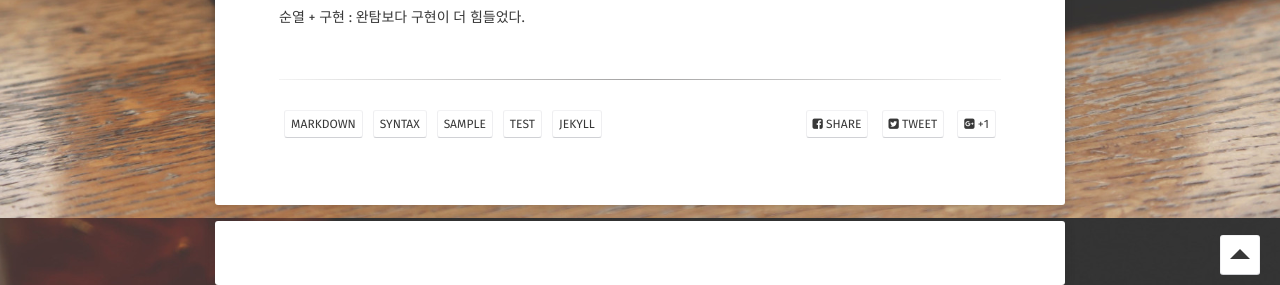
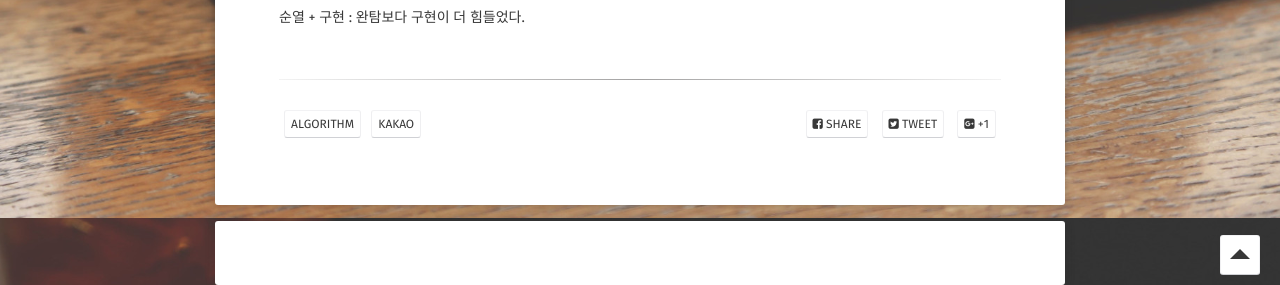
Before and after one commit to limkinam/limkinam.github.io, a Jekyll site: the page built from _posts/2020-06-10-kakao-algo-2.md, in a window 1280 px wide and 900 px high, scrolled down 2767 px. Shown: the part 615-900 px from the top of the window. Built offline with Jekyll 4.4.1, drawn with Linux system fonts in a browser that asks for light colours; some web fonts are replaced; comment, search, counter and statistics services are not loaded.

Commit message:
Update 2020-06-10-kakao-algo-2.md

```diff
--- a/_posts/2020-06-10-kakao-algo-2.md
+++ b/_posts/2020-06-10-kakao-algo-2.md
@@ -4,11 +4,8 @@ title:  "2020_상반기_카카오_2번"
 date:   2020-06-10
 excerpt: "문제 풀이 (문제 공유 불가...)"
 tag:
-- markdown
-- syntax
-- sample
-- test
-- jekyll
+- algorithm
+- kakao
 comments: true
 ---
 
```
